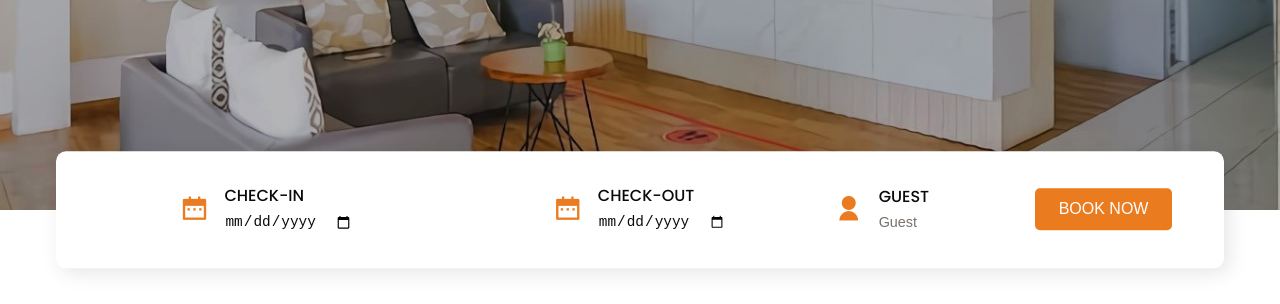
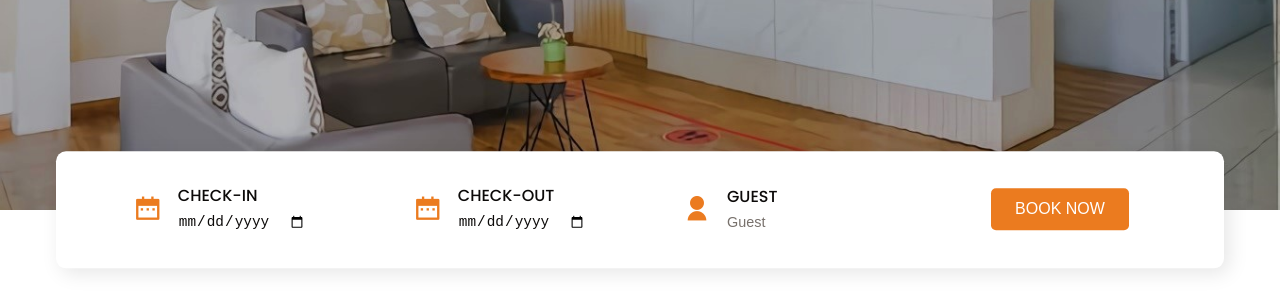
Before and after one commit to JukutPremium/Ezzy-Hotel, a plain HTML site: page index.html in a window 1280 px wide. Shown: the part 496-800 px from the top of the page. Drawn offline with nearby package versions, Linux system fonts and the light colour scheme.

Commit message:
first commit

```diff
--- a/index.html
+++ b/index.html
@@ -82,11 +82,11 @@
           <div>
             <label for="guest">GUEST</label>
             <input type="text" placeholder="Guest" />
-          </div> <div class="input__group input__btn">
-        <a href="404.html"><button class="btn" type="button">BOOK NOW</button></a>
-      </div>
+          </div>
         </div>
-
+          <div class="input__group input__btn">
+            <a href="404.html"><button class="btn" type="button">BOOK NOW</button></a>
+          </div>
       </form>
 
     </section>
```
